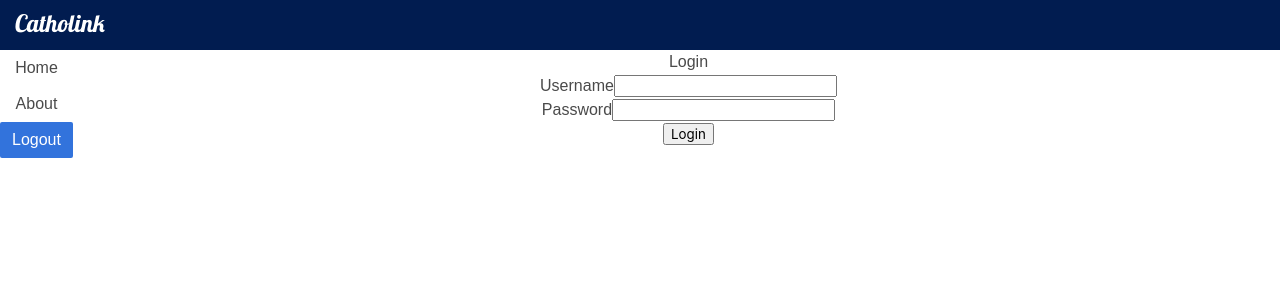
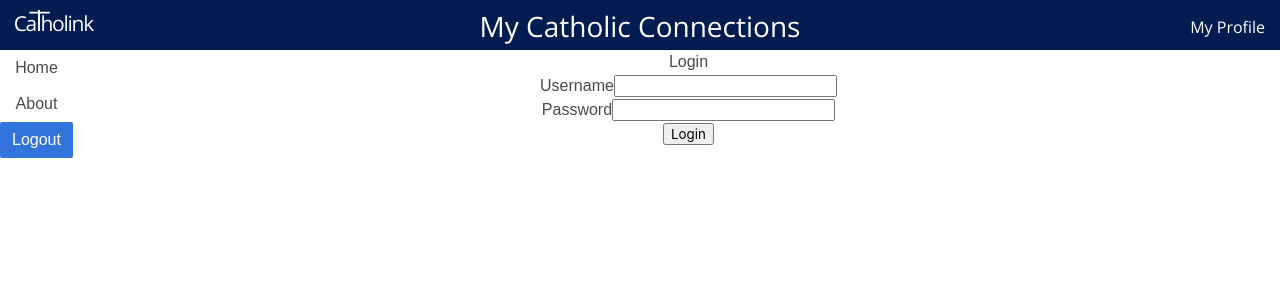
Before and after one commit to kevin-bruton/catholink, a React app in the folder front/: page /login in a window 1280 px wide. Shown: the top 300 px of the page. Built offline with nearby package versions, Linux system fonts and the light colour scheme.

Commit message:
Icon and logo made. Header improved

```diff
--- a/front/public/index.html
+++ b/front/public/index.html
@@ -5,7 +5,7 @@
     <meta name="viewport" content="width=device-width, initial-scale=1, shrink-to-fit=no">
     <meta name="theme-color" content="#000000">
     <link rel="stylesheet" href="https://cdnjs.cloudflare.com/ajax/libs/bulma/0.7.1/css/bulma.min.css">
-    <link href="https://fonts.googleapis.com/css?family=Lobster" rel="stylesheet">
+    <link href="https://fonts.googleapis.com/css?family=Open+Sans" rel="stylesheet">
     <link rel="manifest" href="%PUBLIC_URL%/manifest.json">
     <link rel="shortcut icon" href="%PUBLIC_URL%/favicon.ico">
     <title>Catholink</title>
--- a/front/src/components/Header/index.js
+++ b/front/src/components/Header/index.js
@@ -1,12 +1,24 @@
 import React, { Component } from 'react'
 import styles from './styles.scss'
 import { Link } from 'react-router-dom'
+import { literals } from './literals'
+import brandname from './Catholink-brandname.svg'
 
 export class Header extends Component {
   render () {
     return (
       <header className={styles.header}>
-        <Link to='/'><h1 className={styles.title}>Catholink</h1></Link>
+        <div className='columns'>
+          <div className='column'>
+            <Link to='/'><img src={brandname} align='left' width='100' /></Link>
+          </div>
+          <div className='column'>
+            <h1 className={styles.descriptiveTitle}>{literals.descriptiveTitle}</h1>
+          </div>
+          <div className='column'>
+            <h4 className={styles.myProfile}>{literals.myProfile}</h4>
+          </div>
+        </div>
       </header>
     )
   }
--- /dev/null
+++ b/front/src/components/Header/literals.js
@@ -0,0 +1,12 @@
+import { getLangLiterals } from '@helpers/get-lang-literals'
+
+export const literals = getLangLiterals({
+  descriptiveTitle: {
+    en: 'My Catholic Connections',
+    es: 'Mis Conexiones Católicas'
+  },
+  myProfile: {
+    en: 'My Profile',
+    es: 'Mi perfil'
+  }
+})
--- a/front/src/components/Header/styles.scss
+++ b/front/src/components/Header/styles.scss
@@ -4,10 +4,22 @@
   padding: 5px;
 }
 
-.title {
-  font-size: 1.5em;
-  text-align: left;
-  margin-left: 10px;
+.descriptiveTitle {
+  font-size: 1.75em;
+  text-align: center;
   color: white;
-  font-family: 'Lobster', cursive;
+  font-family: 'Open Sans', sans-serif;
 }
+
+.myProfile {
+  font-size: 1em;
+  text-align: right;
+  color: white;
+  font-family: 'Open Sans', sans-serif;
+  padding-top: 10px;
+  padding-right: 10px;
+}
+
+.brandname {
+  align: left;
+}
--- a/front/src/helpers/test.js
+++ b/front/src/helpers/test.js
@@ -1,5 +1,4 @@
-/* global describe it expect jest */
-import React from 'react'
+/* global describe it expect */
 import * as cookie from './cookie'
 import { usersLanguage } from './usersLanguage'
 import { getLangLiterals } from './get-lang-literals'
```
Also changed, not shown: front/src/components/Header/Catholink-brandname.svg (added), 1 other file (tests, documents, lock files or other folders).
